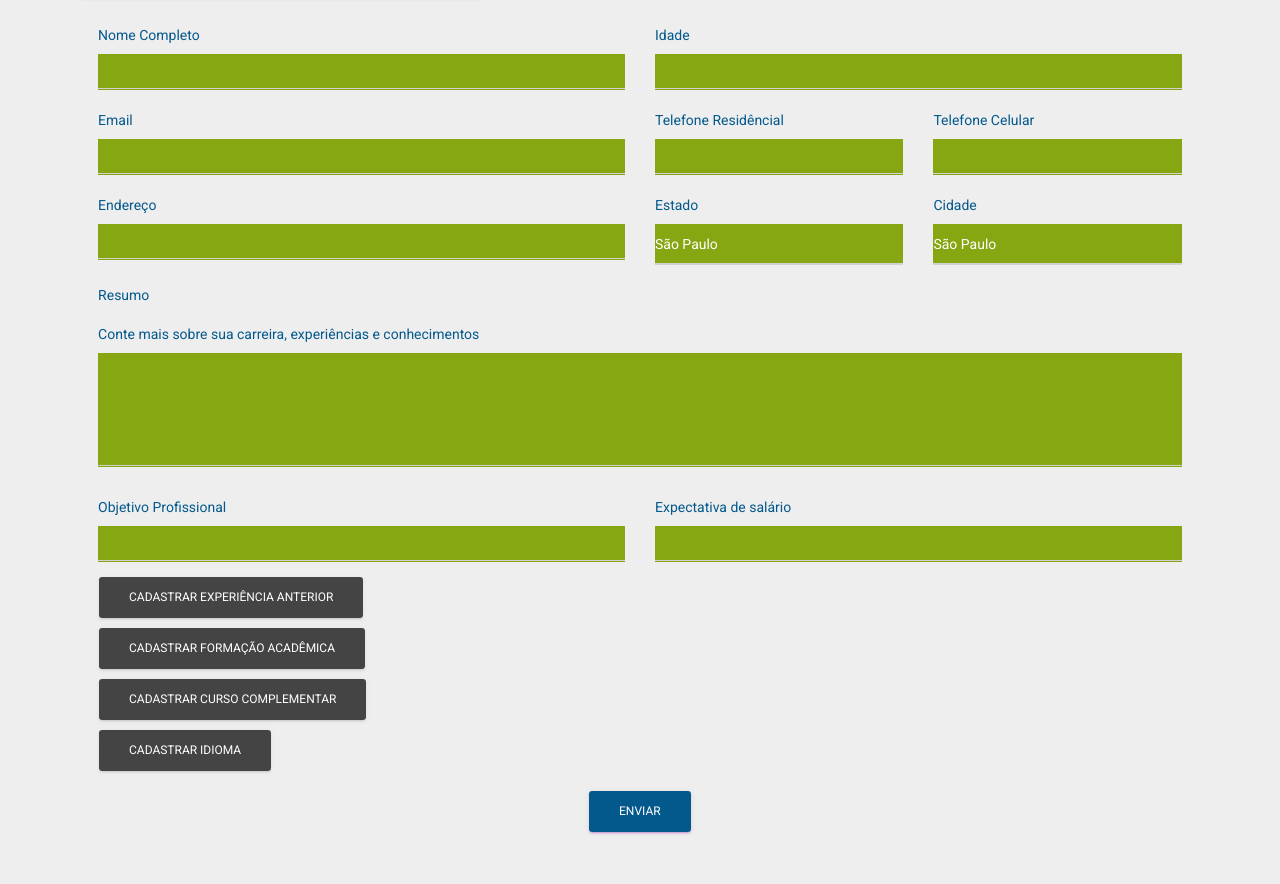
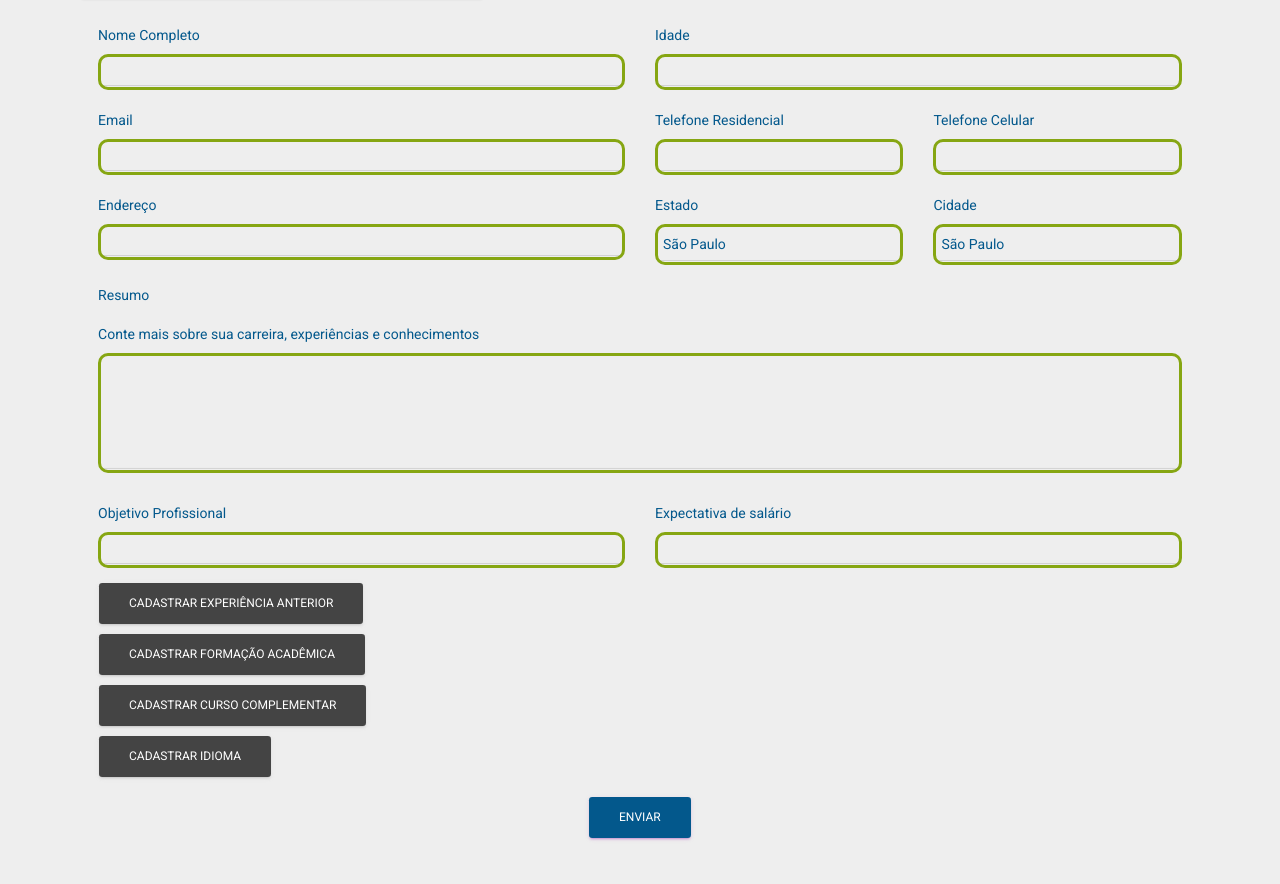
Before and after one commit to exceptionai/TalentAcquisition, a Flask app: page /cadastrar/curriculo in a window 1280 px wide. Shown: the part 301-1185 px from the top of the page. Before the commit the page ends 1136 px from the top, so only its background shows below. Run offline with Flask 2, Linux system fonts and the light colour scheme; some libraries are stand-ins or nearby versions.

Commit message:
mudança da cor dos campos

```diff
--- a/static/css/curriculoForm.css
+++ b/static/css/curriculoForm.css
@@ -20,8 +20,13 @@
 }
 
 .form-control {
-    background-color: #86A612;
-    color: #fff;
+    border-style: solid;
+    border-width: 3px;
+    border-color: #86A612;
+    border-radius: 10px;
+    /*background-color: #86A612;*/
+    color: #03588C;
+    padding-left: 5px;
 }
 
 .bmd-label-floating,
@@ -113,7 +118,7 @@
 }
 
 .form-control::placeholder {
-    color: #fff;
+    color: #03588C;
 }
 
 .form-check-input {
--- a/templates/curriculo/formulario.html
+++ b/templates/curriculo/formulario.html
@@ -56,7 +56,7 @@
                                     </div>
                                     <div class="col-md-3">
                                         <div class="form-group">
-                                            <label class="bmd-label-floating">Telefone Residêncial</label>
+                                            <label class="bmd-label-floating">Telefone Residencial</label>
                                             <input type="text" class="form-control" id="telefoneResidencial">
                                         </div>
                                     </div>
```
